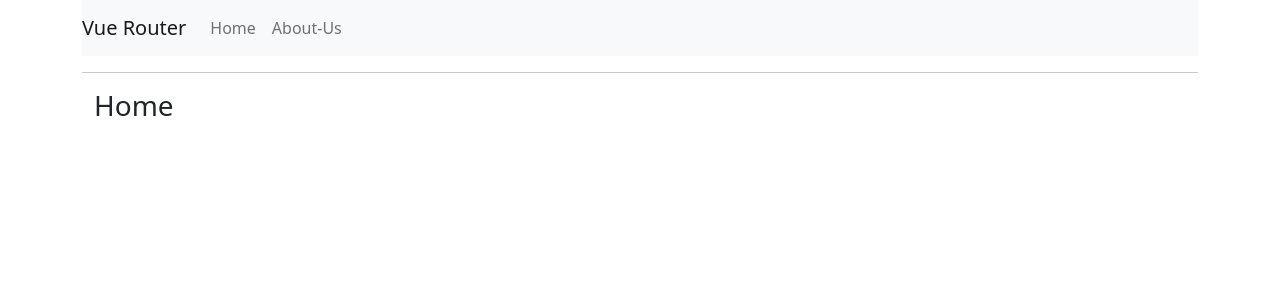
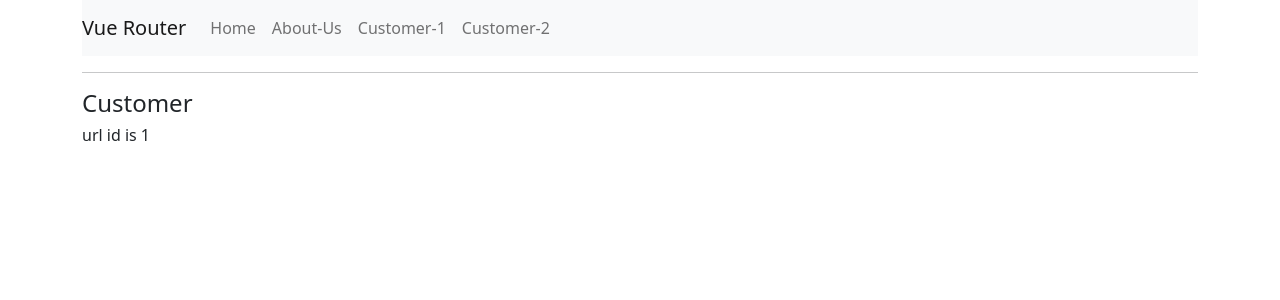
Before and after one commit to md-rabiul-hasan/vuejs-learning, a Vue app in the folder vuecli2/: page /customer/1 in a window 1280 px wide. Shown: the top 300 px of the page. Built offline with nearby package versions, Linux system fonts and the light colour scheme; a small style sheet from the web is missing; what vue-resource would draw is missing.

Commit message:
router parameter

```diff
--- /dev/null
+++ b/vuecli2/src/Components/Customer.vue
@@ -0,0 +1,25 @@
+<template>
+  <div>
+      <h4>Customer</h4>
+      <h6>url id is {{ param_id }}</h6>
+  </div>
+</template>
+
+<script>
+export default {
+  data(){
+      return {
+          param_id : this.$route.params.id
+      }
+  },
+  watch:{
+      '$route'(to){
+          this.param_id = to.params.id
+      }
+  }
+}
+</script>
+
+<style>
+
+</style>
--- a/vuecli2/src/Components/Header.vue
+++ b/vuecli2/src/Components/Header.vue
@@ -13,6 +13,12 @@
                     </li>
                     <li class="nav-item">
                         <router-link class="nav-link" to="/about-us">About-Us</router-link>
+                    </li>
+                    <li class="nav-item">
+                        <router-link class="nav-link" to="/customer/1">Customer-1</router-link>
+                    </li>
+                     <li class="nav-item">
+                        <router-link class="nav-link" to="/customer/2">Customer-2</router-link>
                     </li>
                 </ul>
             </div>
--- a/vuecli2/src/main.js
+++ b/vuecli2/src/main.js
@@ -11,7 +11,7 @@ Vue.config.productionTip = false
 
 const router = new VueRouter({
   routes, // short for `routes: routes`,
-  type: 'history'
+  mode: 'history',
 });
 
 
--- a/vuecli2/src/routes.js
+++ b/vuecli2/src/routes.js
@@ -1,5 +1,7 @@
 import Home from './Components/Home'
 import About from './Components/About'
+import Customer from './Components/Customer'
+
 export const routes = [
     {
         path: '/',
@@ -8,5 +10,9 @@ export const routes = [
     {
         path: '/about-us',
         component: About
+    },
+    {
+        path: '/customer/:id',
+        component: Customer
     }
 ];
```
Lines whose indentation alone changed are shown as unchanged.
